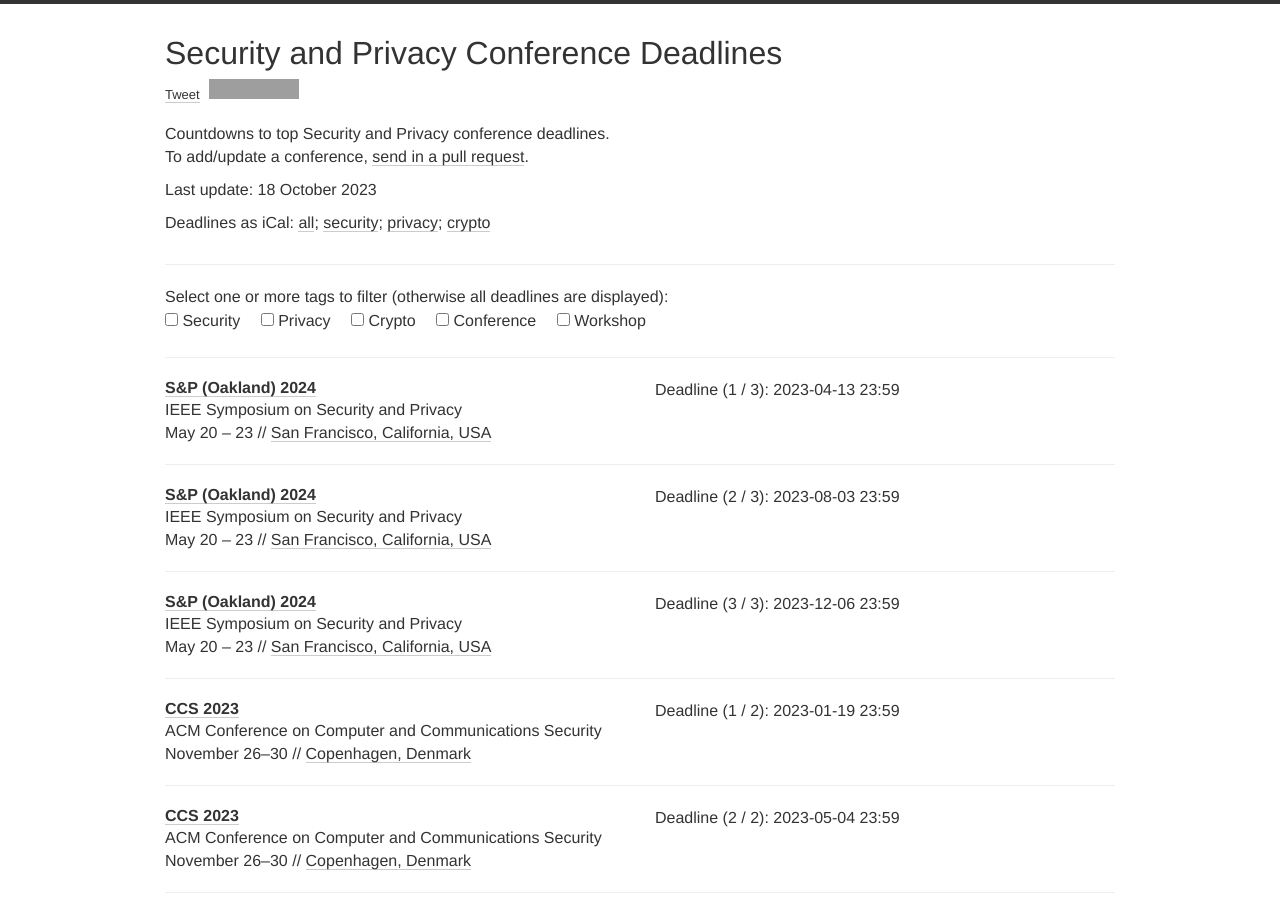
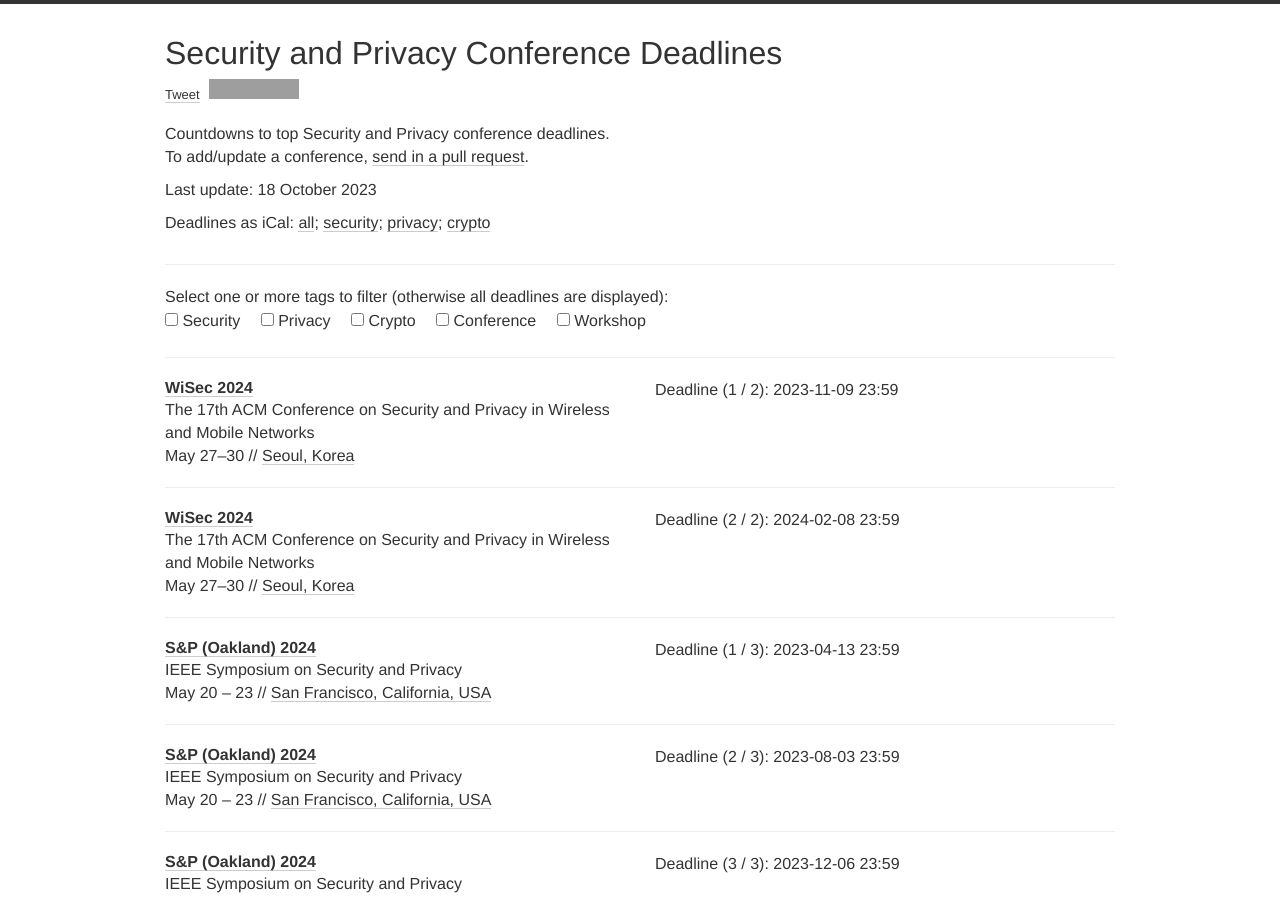
Before and after one commit to sec-deadlines/sec-deadlines.github.io, a Jekyll site: the page built from index.html, in a window 1280 px wide and 900 px high. Built offline with Jekyll 4.4.1, drawn with Linux system fonts in a browser that asks for light colours; nearby versions of some CDN libraries; comment, search, counter and statistics services are not loaded; grey boxes are pictures that could not be loaded.

Commit message:
Update conferences.yml
Added Wisec 2024

```diff
--- a/_data/conferences.yml
+++ b/_data/conferences.yml
@@ -1,6 +1,17 @@
 ---
 
 # Security and Privacy
+
+- name: WiSec
+  description: The 17th ACM Conference on Security and Privacy in Wireless and Mobile Networks
+  year: 2024
+  link: https://wisec2024.kaist.ac.kr/
+  deadline:
+    - "2023-11-09 23:59"
+    - "2024-02-08 23:59"
+  date: May 27-30
+  place: Seoul, Korea
+  tags: [SEC, PRIV]
 
 - name: S&P (Oakland)
   year: 2024
```
